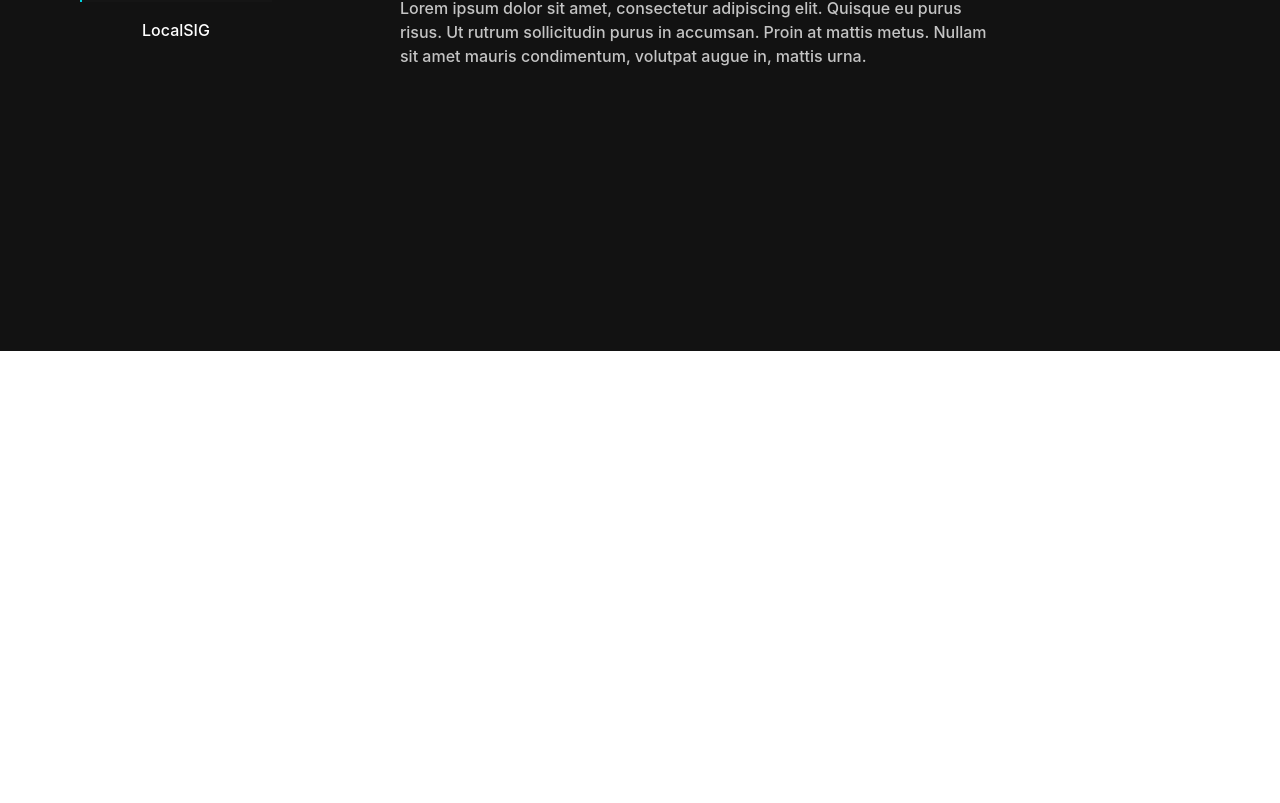
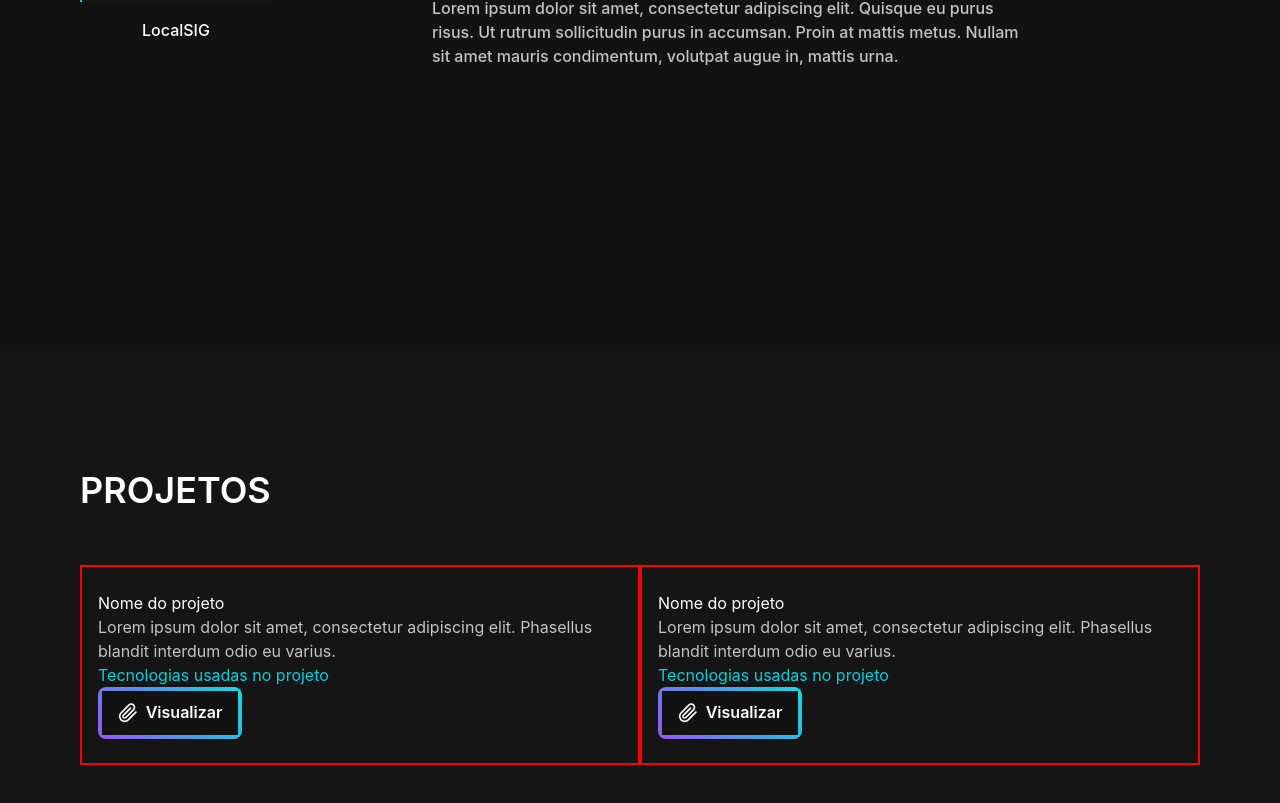
Before and after one commit to Gabriek0/portfolio-2.0, a React (Vite) app: page / in a window 1280 px wide. Shown: the part 1555-2358 px from the top of the page. Before the commit the page ends 1906 px from the top, so only its background shows below. Built offline with nearby package versions, Linux system fonts and the light colour scheme.

Commit message:
feat: style project card

```diff
--- a/src/App.tsx
+++ b/src/App.tsx
@@ -7,6 +7,7 @@ import { FiLinkedin } from "react-icons/fi";
 import Banner from "./components/Banner";
 import AboutMe from "./components/AboutMe";
 import Experience from "./components/Experience";
+import Projects from "./components/Project";
 
 function App() {
   const { onOpen, isOpen, onClose } = useSidebarDrawer();
@@ -25,6 +26,9 @@ function App() {
           <Experience />
         </Flex>
       </Flex>
+      <Flex w={["100%", null, "100%", "1120px"]} mx="auto" flexDir="column">
+        <Projects />
+      </Flex>
     </Box>
   );
 }
--- a/src/components/AboutMe/index.tsx
+++ b/src/components/AboutMe/index.tsx
@@ -8,7 +8,7 @@ function AboutMe() {
   const [isLargerThan1024] = useMediaQuery("(min-width: 1024px)");
 
   return (
-    <Flex my={[12, 32]} gap={32}>
+    <Flex my={[12, 32]} gap={32} justify="space-between">
       {isLargerThan1024 && (
         <Flex>
           <Image
--- a/src/components/Experience/Desktop.tsx
+++ b/src/components/Experience/Desktop.tsx
@@ -2,7 +2,7 @@ import { Flex, Tab, TabPanel, TabPanels, Tabs, Text } from "@chakra-ui/react";
 
 function ExperienceDesktop() {
   return (
-    <Tabs variant="unstyled" display="flex" gap={28}>
+    <Tabs display="flex" width="100%" variant="unstyled" gap={36}>
       <Flex flexDir="column">
         <Text mb={8} fontSize="2xl" fontWeight="600" color="white">
           EXPERIÊNCIA
--- /dev/null
+++ b/src/components/Project/Project.tsx
@@ -0,0 +1,20 @@
+import { Flex, Text } from "@chakra-ui/react";
+import ButtonComponent from "../Button";
+
+import { FiPaperclip } from "react-icons/fi";
+
+function Project() {
+  return (
+    <Flex flexDir="column" border="2px solid red" w="50%" px={4} py={6}>
+      <Text color="white">Nome do projeto</Text>
+      <Text color="gray.100">
+        Lorem ipsum dolor sit amet, consectetur adipiscing elit. Phasellus
+        blandit interdum odio eu varius.
+      </Text>
+      <Text color="blue.100">Tecnologias usadas no projeto</Text>
+      <ButtonComponent text="Visualizar" color="blue" icon={FiPaperclip} />
+    </Flex>
+  );
+}
+
+export default Project;
--- /dev/null
+++ b/src/components/Project/index.tsx
@@ -0,0 +1,18 @@
+import { Flex, Text } from "@chakra-ui/react";
+import Project from "./Project";
+
+function Projects() {
+  return (
+    <Flex flexDir="column" py={[16, 16, 16, 28]}>
+      <Text fontWeight="600" fontSize="4xl" color="white" mb={12}>
+        PROJETOS
+      </Text>
+      <Flex flex="1" flexWrap="wrap">
+        <Project />
+        <Project />
+      </Flex>
+    </Flex>
+  );
+}
+
+export default Projects;
```
